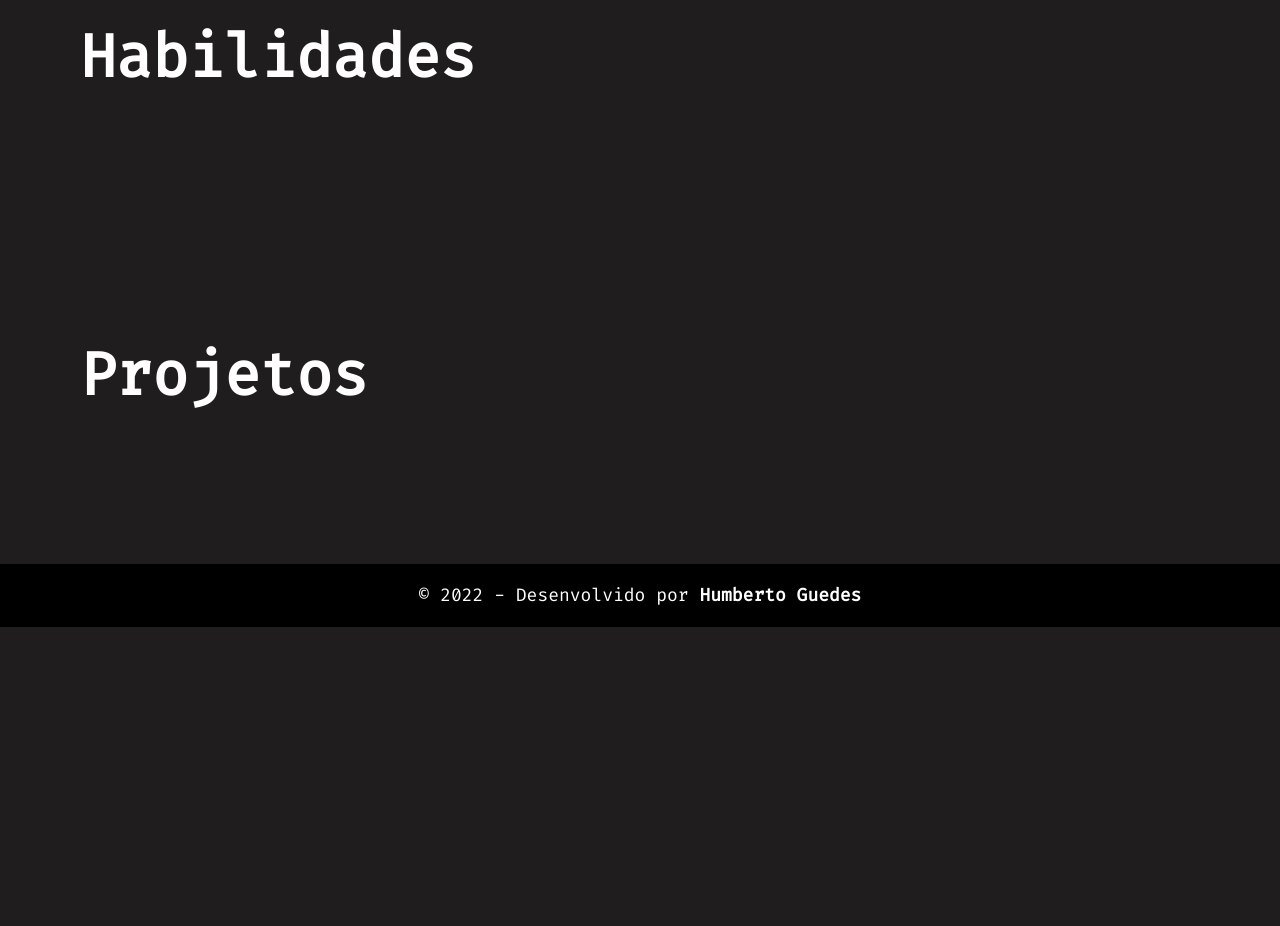
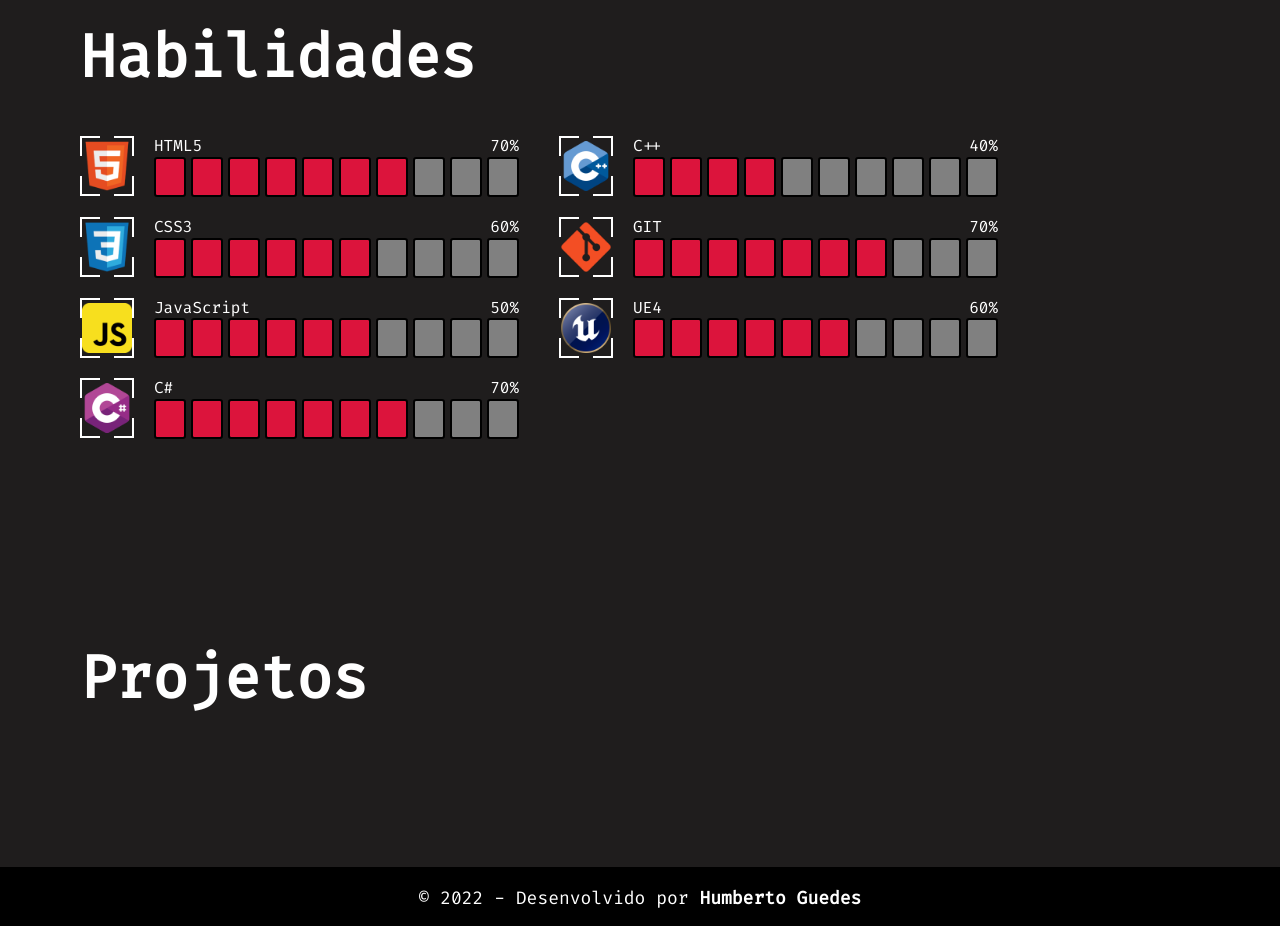
Before and after one commit to FHumberto/NexoV1, a website: page src/index.html in a window 1280 px wide. Shown: the part 1780-2706 px from the top of the page. Before the commit the page ends 2407 px from the top, so only its background shows below. Drawn offline with Linux system fonts and the light colour scheme.

Commit message:
add: seção habilidades e ajustes na responsividade

```diff
--- a/src/css/main.css
+++ b/src/css/main.css
@@ -238,7 +238,7 @@
     -o-border-radius: 0.2rem;
 }
 
-.about-content-photo:hover+.about-content-photo-bg {
+.about-content-photo:hover + .about-content-photo-bg {
     top: -290px;
     left: -10px;
     border-color: crimson;
@@ -249,7 +249,7 @@
     -moz-transition: 0.25s;
 }
 
-.about-content-photo:not(:hover)+.about-content-photo-bg {
+.about-content-photo:not(:hover) + .about-content-photo-bg {
     top: -285px;
     left: -15px;
     transition: 0.25s;
@@ -289,7 +289,7 @@
 }
 
 .skills-ctn-item-img {
-    height: clamp(60px, 18vw, 80px);
+    height: clamp(40px, 18vw, 60px);
     padding: 5px 2px;
     background: linear-gradient(to right, white 2px, transparent 2px) 0 0,
         linear-gradient(to right, white 2px, transparent 2px) 0 100%,
@@ -316,9 +316,9 @@
     gap: 5px;
 }
 
-.bg-white {
-    width: clamp(18px, 4vw, 30px);
-    height: 60px;
+.bg-crimson {
+    width: clamp(28px, 4vw, 32px);
+    height: clamp(20px, 18vw, 40px);
     border: 2px solid black;
     border-radius: 0.2rem;
     background-color: crimson;
@@ -329,8 +329,8 @@
 }
 
 .bg-gray {
-    width: clamp(18px, 4vw, 30px);
-    height: 60px;
+    width: clamp(28px, 4vw, 32px);
+    height: clamp(20px, 18vw, 40px);
     border: 2px solid black;
     border-radius: 0.2rem;
     background-color: gray;
--- a/src/css/responsive.css
+++ b/src/css/responsive.css
@@ -62,11 +62,6 @@
     .txt-social {
         display: none;
     }
-
-    .bg-white,
-    .bg-gray {
-        height: 50px;
-    }
 }
 
 @media screen and (max-width: 480px) {
@@ -85,11 +80,6 @@
     .txt-social {
         display: none;
     }
-
-    .bg-white,
-    .bg-gray {
-        height: 50px;
-    }
 }
 
 @media screen and (max-width: 320px) {
@@ -100,9 +90,4 @@
     main {
         padding: 0 10px;
     }
-
-    .bg-white,
-    .bg-gray {
-        height: 40px;
-    }
 }
--- a/src/index.html
+++ b/src/index.html
@@ -119,6 +119,85 @@
 
             <div class="skills-ctn">
                 <div class="skills-vb">
+                    <div class="skills-ctn-item">
+                        <img class="skills-ctn-item-img" src="img/skill-logo_html5.png" alt="Logo-HTML5" />
+                        <div class="skills-ctn-item-lbl">
+                            <div class="flex-row">
+                                <span>HTML5</span>
+                                <span name="item">70%</span>
+                            </div>
+                            <div class="flex-row" name="skillProgress">
+                            </div>
+                        </div>
+                    </div>
+                    <div class="skills-ctn-item">
+                        <img class="skills-ctn-item-img" src="img/skill-logo_css3.png" alt="Logo-CSS3" />
+                        <div class="skills-ctn-item-lbl">
+                            <div class="flex-row">
+                                <span>CSS3</span>
+                                <span name="item">60%</span>
+                            </div>
+                            <div class="flex-row" name="skillProgress">
+                            </div>
+                        </div>
+                    </div>
+                    <div class="skills-ctn-item">
+                        <img class="skills-ctn-item-img" src="img/skill-logo_js.png" alt="Logo-JS" />
+                        <div class="skills-ctn-item-lbl">
+                            <div class="flex-row">
+                                <span>JavaScript</span>
+                                <span name="item">50%</span>
+                            </div>
+                            <div class="flex-row" name="skillProgress">
+                            </div>
+                        </div>
+                    </div>
+                    <div class="skills-ctn-item">
+                        <img class="skills-ctn-item-img" src="img/skill-logo_csharp.png" alt="Logo-C#" />
+                        <div class="skills-ctn-item-lbl">
+                            <div class="flex-row">
+                                <span>C#</span>
+                                <span name="item">70%</span>
+                            </div>
+                            <div class="flex-row" name="skillProgress">
+                            </div>
+                        </div>
+                    </div>
+                </div>
+                <div class="skills-vb">
+                    <div class="skills-ctn-item">
+                        <img class="skills-ctn-item-img" src="img/skill-logo_cpp.png" alt="Logo-C++" />
+                        <div class="skills-ctn-item-lbl">
+                            <div class="flex-row">
+                                <span>C++</span>
+                                <span name="item">40%</span>
+                            </div>
+                            <div class="flex-row" name="skillProgress">
+                            </div>
+                        </div>
+                    </div>
+                    <div class="skills-ctn-item">
+                        <img class="skills-ctn-item-img" src="img/skill-logo_git.png" alt="Logo-GIT" />
+                        <div class="skills-ctn-item-lbl">
+                            <div class="flex-row">
+                                <span>GIT</span>
+                                <span name="item">70%</span>
+                            </div>
+                            <div class="flex-row" name="skillProgress">
+                            </div>
+                        </div>
+                    </div>
+                    <div class="skills-ctn-item">
+                        <img class="skills-ctn-item-img" src="img/skill-logo_ue4.png" alt="Logo-UE4" />
+                        <div class="skills-ctn-item-lbl">
+                            <div class="flex-row">
+                                <span>UE4</span>
+                                <span name="item">60%</span>
+                            </div>
+                            <div class="flex-row" name="skillProgress">
+                            </div>
+                        </div>
+                    </div>
                 </div>
             </div>
         </section>
--- a/src/js/main.js
+++ b/src/js/main.js
@@ -1,19 +1,43 @@
+//* REFERÊNCIAS
 const mobileNav = document.querySelector('.mobile-nav');
 const navLinks = document.getElementById('mobile-nav-links');
+const skillsProgress = document.querySelectorAll('[name="skillProgress"]');
 
-function toggleMobileNav() {
-    if (
-        mobileNav.style.display === 'block' &&
-        navLinks.style.display === 'block'
-    ) {
+function toggleMobileNav()
+{
+    if (mobileNav.style.display === 'block' && navLinks.style.display === 'block')
+    {
         mobileNav.style.display = 'none';
         navLinks.style.display = 'none';
-    } else {
+    }
+    else
+    {
         mobileNav.style.display = 'block';
         navLinks.style.display = 'block';
     }
 }
 
-navLinks.addEventListener('click', () => {
+navLinks.addEventListener('click', () =>
+{
     toggleMobileNav();
 });
+
+//* SKILLS
+const skillsLevel = [7, 6, 6, 7, 4, 7, 6];
+
+let count = 0;
+skillsProgress.forEach((sk) =>
+{
+    for (let i = 0; i < 10; i++)
+    {
+        if (i < skillsLevel[count])
+        {
+            sk.insertAdjacentHTML('beforeend', '<div class="bg-crimson"></div>');
+        }
+        else
+        {
+            sk.insertAdjacentHTML('beforeend', '<div class="bg-gray"></div>');
+        }
+    }
+    count++;
+});
```
Also changed, not shown: src/css/global.css (line endings or trailing spaces), src/img/header-logo_fh.png (added), src/img/skill-logo_cpp.png (added), src/img/skill-logo_csharp.png (added), src/img/skill-logo_css3.png (added), src/img/skill-logo_git.png (added), src/img/skill-logo_html5.png (added), src/img/skill-logo_js.png (added), src/img/skill-logo_ue4.png (added).
